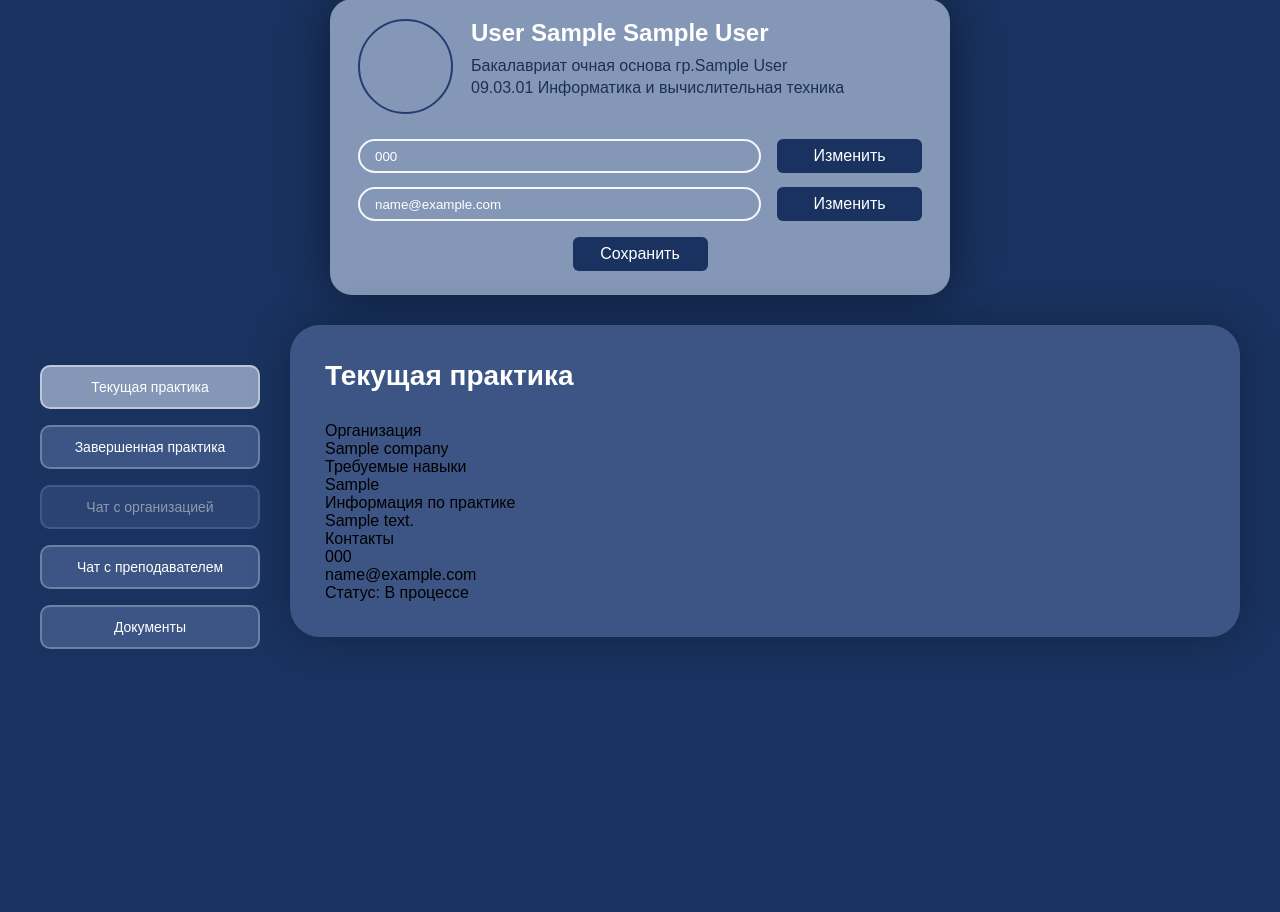
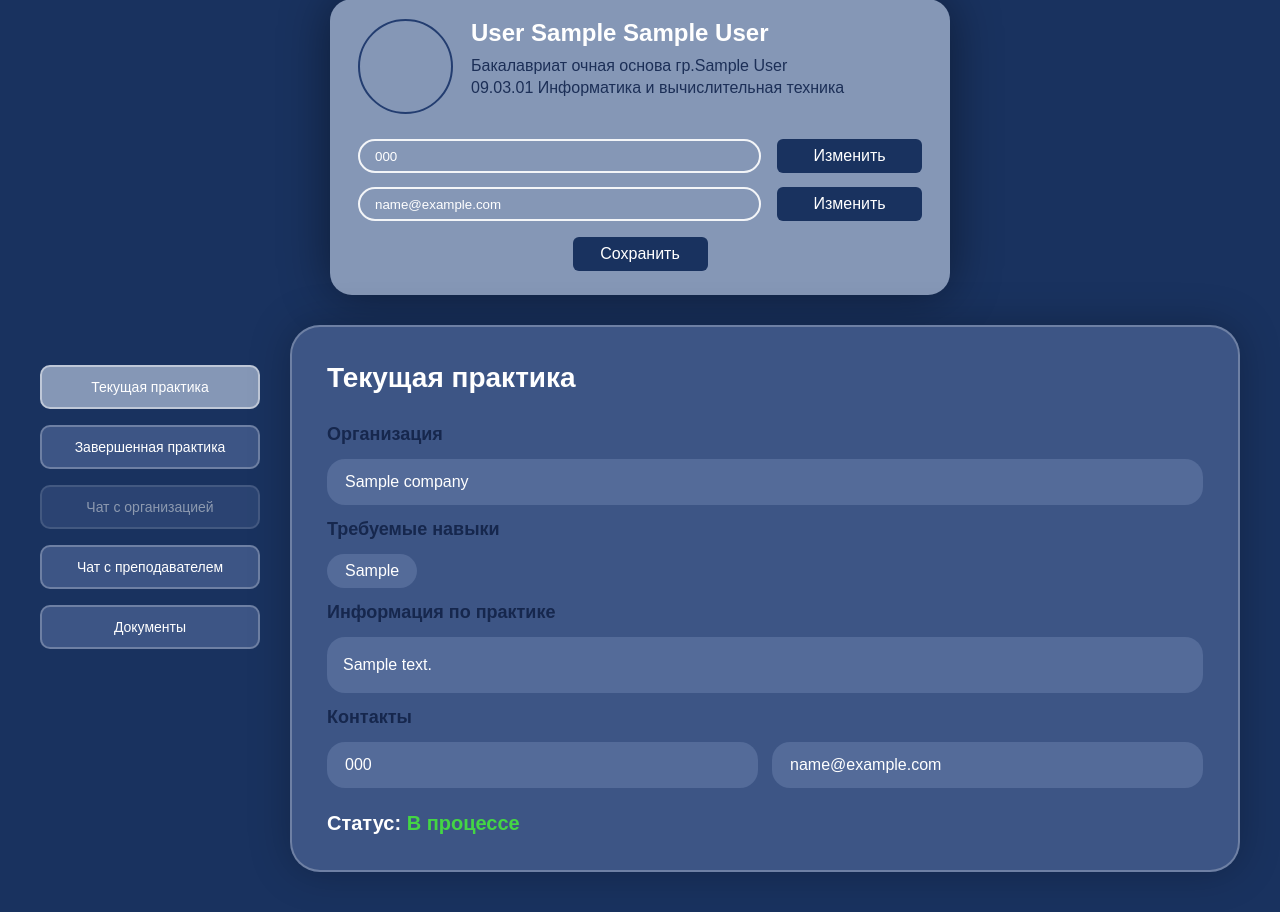
Before and after one commit to AlenaMaks/practice, a Django app: page /student/profile/ in a window 1280 px wide. Shown: the part 119-1031 px from the top of the page. Before the commit the page ends 768 px from the top, so only its background shows below. Run offline with Django 5.2, Linux system fonts and the light colour scheme; a user stored in the database is signed in; tables that the repository leaves empty hold one stand-in row (values such as "Sample post"); parts of the project's set-up code (start-up, migrations or seed data) failed here and were passed over.

Commit message:
пупу

```diff
--- a/practice/static/css/profile.css
+++ b/practice/static/css/profile.css
@@ -212,6 +212,8 @@
 
     background:#3D5585;
 
+    border:2px solid rgba(255,255,255,.25);
+
     border-radius:30px;
 
     padding:35px;
@@ -271,3 +273,69 @@
 
     max-width:500px;
 }
+
+/* информацио о практике */
+.practice-info{
+    display:flex;
+    flex-direction:column;
+    gap:14px;
+}
+
+.practice-section-title{
+    color:#16274D;
+    font-size:18px;
+    font-weight:700;
+}
+
+.practice-box{
+    background:#546B99;
+    color:white;
+
+    padding:14px 18px;
+
+    border-radius:18px;
+}
+
+.practice-skills{
+    display:flex;
+    flex-wrap:wrap;
+    gap:12px;
+}
+
+.skill-badge{
+    background:#546B99;
+    color:white;
+
+    padding:8px 18px;
+
+    border-radius:18px;
+}
+
+.practice-description{
+    background:#546B99;
+    color:white;
+
+    padding:16px;
+
+    border-radius:18px;
+
+    line-height:1.5;
+}
+
+.practice-contacts{
+    display:grid;
+    grid-template-columns:1fr 1fr;
+    gap:14px;
+}
+
+.practice-status{
+    margin-top:10px;
+
+    color:white;
+    font-size:20px;
+    font-weight:600;
+}
+
+.practice-status span{
+    color:#44d644;
+}
```
